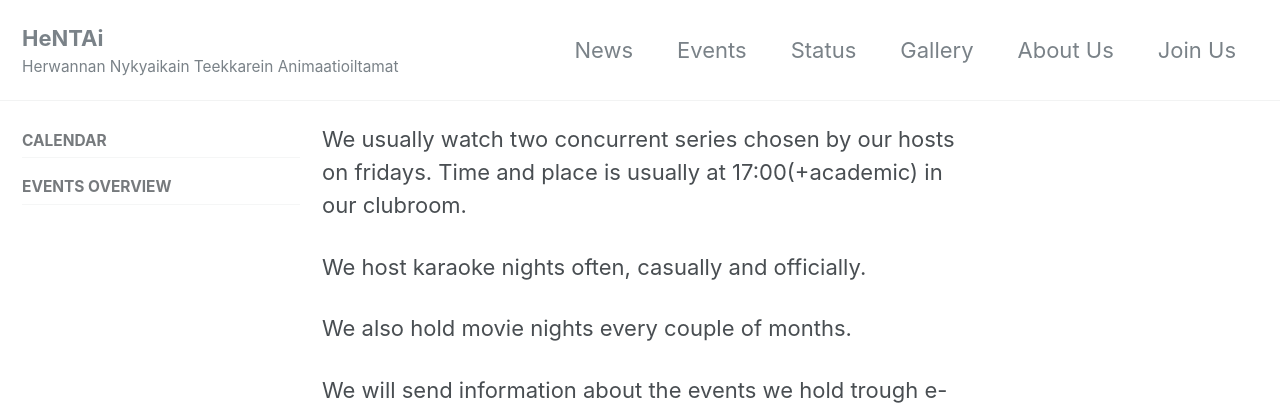
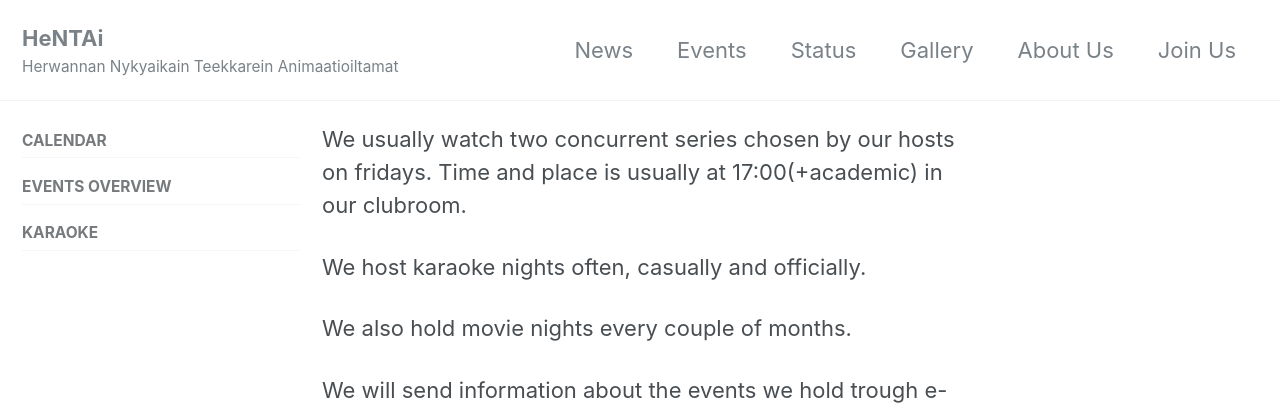
Before and after one commit to HNTA-Club/website, a Jekyll site: the page built from _pages/events.md, in a window 1280 px wide. Shown: the top 412 px of the page. Built offline with Jekyll 4.4.1, drawn with Linux system fonts in a browser that asks for light colours; cached includes are drawn as plain includes; nearby versions of some CDN libraries.

Commit message:
added karaoke tab to events

```diff
--- a/_data/navigation.yml
+++ b/_data/navigation.yml
@@ -34,3 +34,5 @@ events:
     url: /calendar/
   - title: "Events overview"
     url: /events/
+  - title: "Karaoke"
+    url: /karaoke/
```
